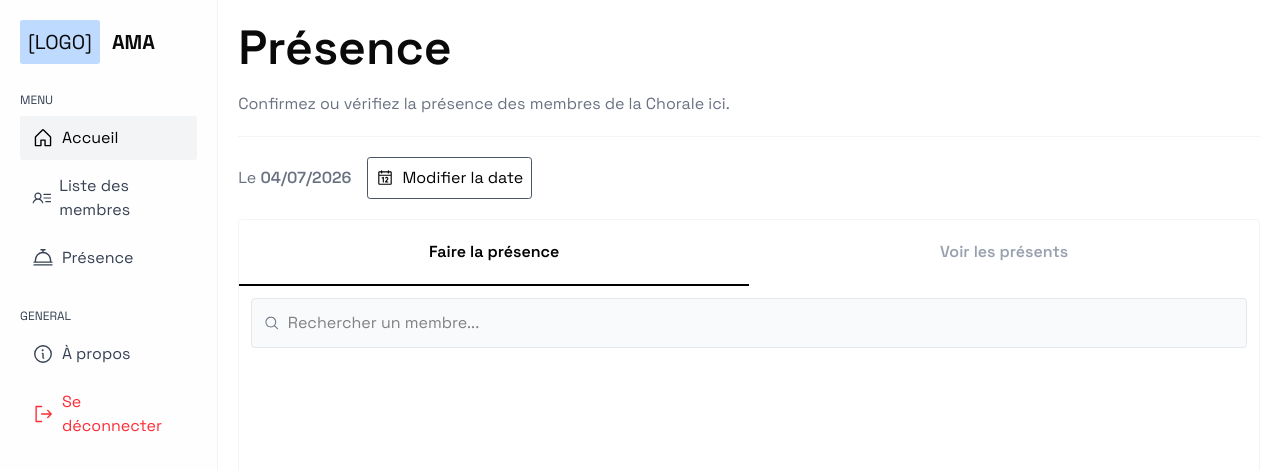
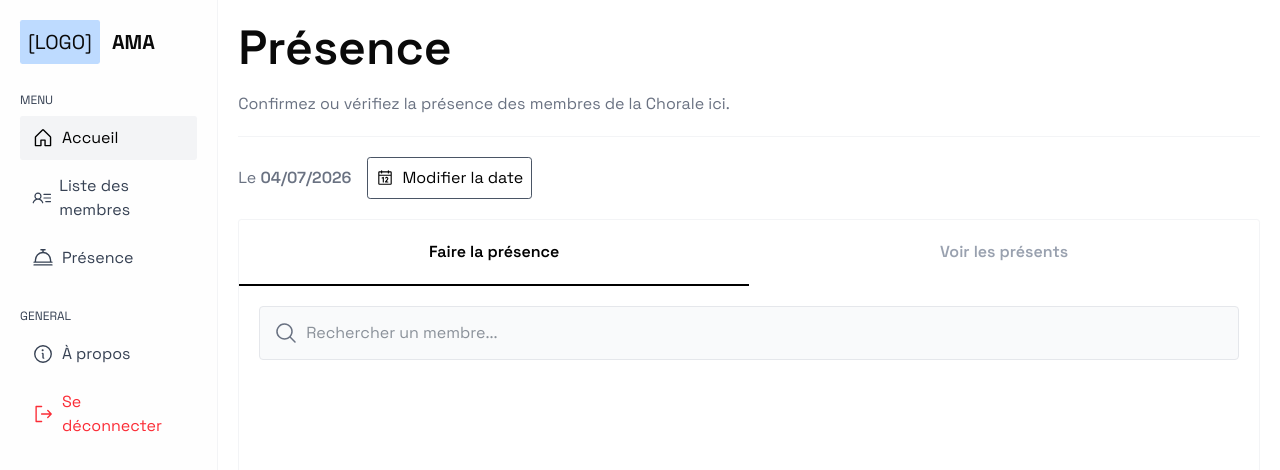
Before and after one commit to tojonirinaAndrian/ama-app, a Next.js app: page /presence in a window 1280 px wide. Shown: the top 470 px of the page. Built offline with nearby package versions, Linux system fonts and the light colour scheme.

Commit message:
set up search Component styles to behave like a real search input

```diff
--- a/app/components/presence/searchComponent.tsx
+++ b/app/components/presence/searchComponent.tsx
@@ -1,10 +1,11 @@
 'use client';
-import { MagnifyingGlassIcon } from "@phosphor-icons/react";
+import { MagnifyingGlassIcon, BackspaceIcon } from "@phosphor-icons/react";
 import { useEffect, useState } from "react";
 
 export default function SearchComponent() {
     const [isInputting, setIsInputting] = useState<boolean>(false);
-    useEffect (() => {
+    const [userInput, setUserInput] = useState<string>("");
+    useEffect(() => {
         const searchElement = document.getElementById("searchInput");
         searchElement?.addEventListener("focusin", () => {
             setIsInputting(true)
@@ -12,20 +13,43 @@ export default function SearchComponent() {
         searchElement?.addEventListener("focusout", () => {
             setIsInputting(false)
         });
-    }, [])
+    }, []);
+    const onCancelClick = () => {
+        const searchElement: HTMLInputElement = document.getElementById("searchInput") as HTMLInputElement;
+        searchElement.value = "";
+        setUserInput("");
+    };
     return <>
-        <div className="p-3 flex flex-col">
+        <div className="p-5 flex flex-col">
             <div
-            className={`border flex gap-2 items-center p-3 rounded border-gray-200 bg-gray-50 ${isInputting && "outline outline-gray-500 bg-white"}`}>
-                <MagnifyingGlassIcon className="text-gray-500"/>
-                <input type="text" className="w-full focus:outline-none"
+                className={`relative border flex gap-1 p-1 items-center rounded border-gray-200 bg-gray-50 ${isInputting && "outline outline-gray-500 bg-white"}`}>
+
+                <div className="p-2.5 pr-1 cursor-text"
+                    onClick={() => {
+                        const searchElement: HTMLInputElement = document.getElementById("searchInput") as HTMLInputElement;
+                        searchElement.focus();
+                    }}
+                >
+                    <MagnifyingGlassIcon className="text-gray-500" size={24} />
+
+                </div>
+                <input type="text" className={` h-full w-full focus:outline-none ${!isInputting ? "text-gray-800" : "text-black"}`}
                     id="searchInput"
                     placeholder="Rechercher un membre..."
-                    // onKeyUp={(e) => {
-                    //     console.log(e.detail)
-                    // }}
+                    onChange={(e) => {
+                        setUserInput(e.target.value)
+                    }}
                 />
+                {(userInput.length >= 1) && <button
+                    onClick={onCancelClick}
+                    className="cursor-pointer w-fit flex gap-2 px-3 items-center bg-white border rounded p-2 border-gray-300">
+                    <BackspaceIcon size={18} />
+                    <span className="">
+                        Annuler
+                    </span>
+                </button>}
             </div>
+            <p>{userInput}</p>
         </div>
     </>
 }
```
